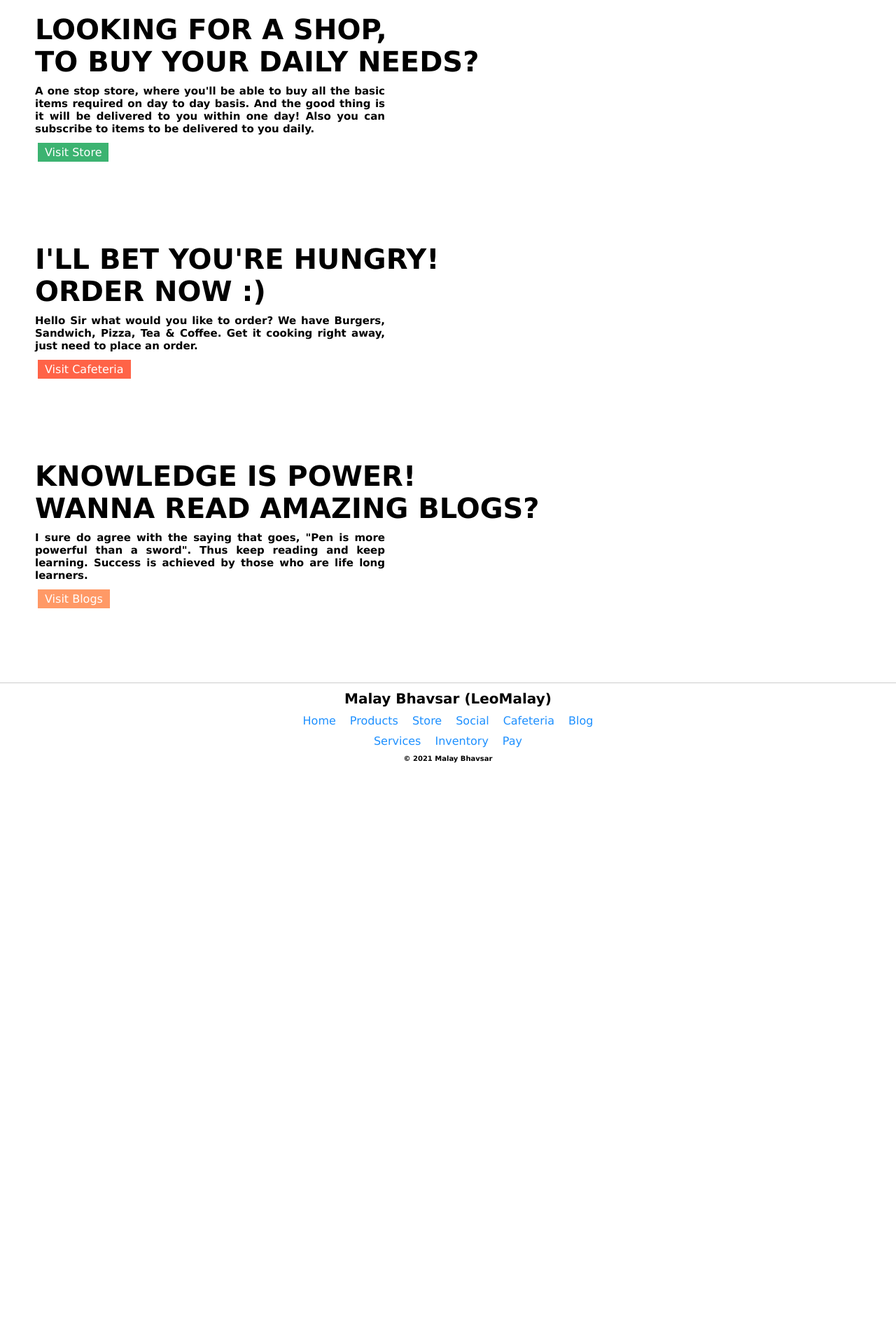
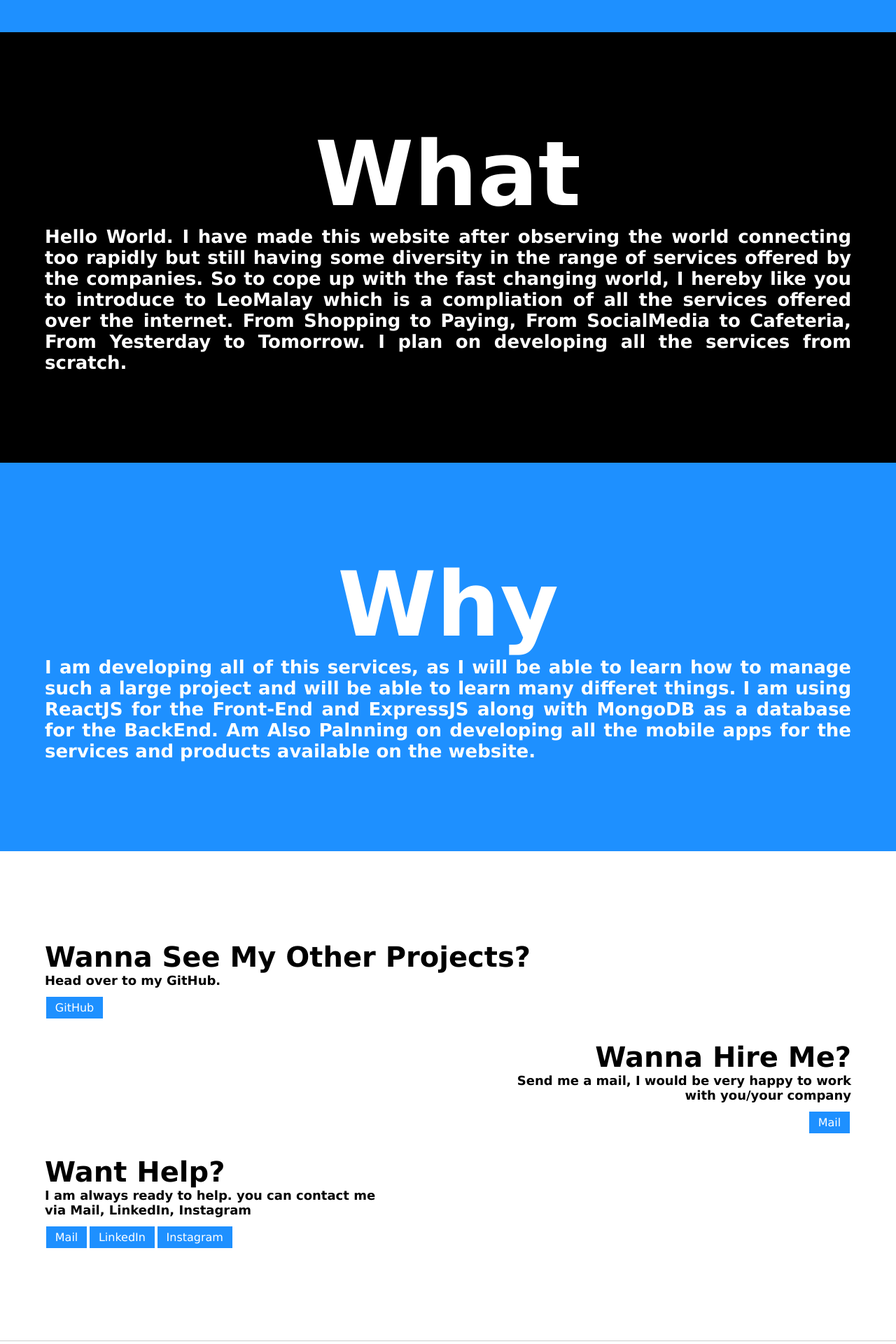
Before and after one commit to Leo-Malay/LeoMalay-ReactJS, a React (Create React App) app: page / in a window 1280 px wide. Shown: the part 460-2380 px from the top of the page at 70% size. Before the commit the page ends 1559 px from the top, so only its background shows below. Built offline with nearby package versions, Linux system fonts and the light colour scheme.

Commit message:
Created Index: Home,Auth

```diff
--- a/src/css/App.css
+++ b/src/css/App.css
@@ -45,3 +45,8 @@ button {
     margin: 2px;
     font-weight: 600;
 }
+.IndexButton {
+    width: 20vw;
+    padding: 0.5vw 1vw;
+    border: none;
+}
--- a/src/css/Home.css
+++ b/src/css/Home.css
@@ -1,37 +1,19 @@
-.Home .section {
-    margin: 100px 30px;
+.HomeIndex .sec1,
+.HomeIndex .sec2,
+.HomeIndex .sec3 {
+    padding: 10vw 5vw;
+    color: var(--white);
 }
-.Home .section #title {
-    font-size: 40px;
-    font-weight: 600;
-    padding-bottom: 10px;
+.HomeIndex .sec1,
+.HomeIndex .sec3 {
+    background-color: var(--primary);
 }
-.Home .section #desc {
-    font-size: 15px;
-    font-weight: 600;
-    max-width: 500px;
-    text-align: justify;
-    padding-bottom: 15px;
+.HomeIndex .sec2 {
+    background-color: var(--black);
 }
-.ListElementContainer {
-    text-align: center;
-    flex-wrap: wrap;
+.HomeIndex .sec4 {
+    padding: 10vw 5vw;
 }
-.ListElement {
-    width: 250px;
-    margin: 5px;
-    padding: 15px 5px;
-    box-shadow: 0px 0px 5px 0px rgb(0, 0, 0, 0.15);
-    display: inline;
+.HomeIndex .title {
+    font-size: 10vw;
 }
-.ListElement #title {
-    font-size: 25px;
-    font-weight: 600;
-    border-radius: 4px;
-    padding: 5px 10px;
-    width: min-content;
-    margin: 5px auto;
-}
-.ListElement #desc {
-    margin: 20px 0px;
-}
--- a/src/views/Home.js
+++ b/src/views/Home.js
@@ -1,80 +1,98 @@
 import Header from "../components/Header";
 import "../css/Home.css";
-import { LinkButton } from "../components/Element";
 const Home = () => {
     return (
-        <div className="Home">
+        <div className="HomeIndex">
             <Header props={{ title: "LeoMalay", type: "Home" }} />
-            <div className="section" id="1">
-                <p id="title">
-                    HELLO WORLD
-                    <br />
-                    WELCOME TO LEOMALAY
-                </p>
-                <p id="desc">
-                    My Primary Aim is to connect everything to a single source.
-                    Just like the sun is the main source of our energy. I wanted
-                    to develop a Sun for the people of this very own beautiful
-                    earth.
+            <div className="sec1">
+                <p className="AlignCenter title bold">LeoMalay</p>
+                <p className="AlignCenter fs15 bold">Malay Bhavsar</p>
+            </div>
+            <div className="sec2">
+                <p className="AlignCenter title bold">What</p>
+                <p className="AlignJustify fs10 bold">
+                    Hello World. I have made this website after observing the
+                    world connecting too rapidly but still having some diversity
+                    in the range of services offered by the companies. So to
+                    cope up with the fast changing world, I hereby like you to
+                    introduce to LeoMalay which is a compliation of all the
+                    services offered over the internet. From Shopping to Paying,
+                    From SocialMedia to Cafeteria, From Yesterday to Tomorrow. I
+                    plan on developing all the services from scratch.
                 </p>
             </div>
-            <div className="section" id="2">
-                <p id="title">
-                    LOOKING FOR A SHOP,
+            <div className="sec3">
+                <p className="AlignCenter title bold">Why</p>
+                <p className="AlignJustify fs10 bold">
+                    I am developing all of this services, as I will be able to
+                    learn how to manage such a large project and will be able to
+                    learn many differet things. I am using ReactJS for the
+                    Front-End and ExpressJS along with MongoDB as a database for
+                    the BackEnd. Am Also Palnning on developing all the mobile
+                    apps for the services and products available on the website.
+                </p>
+            </div>
+            <div className="sec4">
+                <p className="AlignLeft fs17 bold">
+                    Wanna See My Other Projects?
+                </p>
+                <p className="AlignLeft fs6 bold">Head over to my GitHub.</p>
+                <div className="AlignLeft">
                     <br />
-                    TO BUY YOUR DAILY NEEDS?
+                    <a
+                        className="IndexButton primary"
+                        href="https://github.com/Leo-Malay"
+                    >
+                        GitHub
+                    </a>
+                    <br />
+                </div>
+                <br />
+                <br />
+                <p className="AlignRight fs17 bold">Wanna Hire Me?</p>
+                <p className="AlignRight fs6 bold">
+                    Send me a mail, I would be very happy to work
+                    <br /> with you/your company
                 </p>
-                <p id="desc">
-                    A one stop store, where you'll be able to buy all the basic
-                    items required on day to day basis. And the good thing is it
-                    will be delivered to you within one day! Also you can
-                    subscribe to items to be delivered to you daily.
+                <div className="AlignRight">
+                    <br />
+                    <a
+                        className="IndexButton primary"
+                        href="mailto:malaybhavsar.290@gmail.com"
+                    >
+                        Mail
+                    </a>
+                    <br />
+                </div>
+                <br />
+                <br />
+                <p className="AlignLeft fs17 bold">Want Help?</p>
+                <p className="AlignLeft fs6 bold">
+                    I am always ready to help. you can contact me
+                    <br /> via Mail, LinkedIn, Instagram
                 </p>
-                <LinkButton
-                    props={{
-                        value: "Visit Store",
-                        color: "success",
-                        to: "/Store",
-                    }}
-                />
-            </div>
-            <div className="section" id="3">
-                <p id="title">
-                    I'LL BET YOU'RE HUNGRY!
+                <div className="AlignLeft">
                     <br />
-                    ORDER NOW :)
-                </p>
-                <p id="desc">
-                    Hello Sir what would you like to order? We have Burgers,
-                    Sandwich, Pizza, Tea {"&"} Coffee. Get it cooking right
-                    away, just need to place an order.
-                </p>
-                <LinkButton
-                    props={{
-                        value: "Visit Cafeteria",
-                        color: "error",
-                        to: "/Cafeteria",
-                    }}
-                />
-            </div>
-            <div className="section" id="4">
-                <p id="title">
-                    KNOWLEDGE IS POWER!
+                    <a
+                        className="IndexButton primary"
+                        href="mailto:malaybhavsar.290@gmail.com"
+                    >
+                        Mail
+                    </a>
+                    <a
+                        className="IndexButton primary"
+                        href="https://www.linkedin.com/in/leo-malay-bhavsar/"
+                    >
+                        LinkedIn
+                    </a>
+                    <a
+                        className="IndexButton primary"
+                        href="https://www.instagram.com/leo_malay.29/"
+                    >
+                        Instagram
+                    </a>
                     <br />
-                    WANNA READ AMAZING BLOGS?
-                </p>
-                <p id="desc">
-                    I sure do agree with the saying that goes, "Pen is more
-                    powerful than a sword". Thus keep reading and keep learning.
-                    Success is achieved by those who are life long learners.
-                </p>
-                <LinkButton
-                    props={{
-                        value: "Visit Blogs",
-                        color: "secondary",
-                        to: "/Blog",
-                    }}
-                />
+                </div>
             </div>
         </div>
     );
--- a/src/views/products/auth/Index.js
+++ b/src/views/products/auth/Index.js
@@ -1,32 +1,41 @@
+import Header from "../../../components/Header";
+import "./css/index.css";
 const Index = () => {
     return (
-        <div className="Index">
-            <div className="section">
-                <p className="fs17 bold Center">
-                    Tired of Making New Account for New Service?
-                </p>
-                <p className="fs12 bold Center">
-                    Let me Introduce you to LeoAuth. It allows you to use one
-                    account across all serices and products offered By LeoMalay
+        <div className="AuthIndex">
+            <Header
+                props={{ title: "LeoAuth", color: "error", type: "Auth" }}
+            />
+            <div className="sec1">
+                <p className="AlignCenter title bold">LeoAuth</p>
+                <p className="AlignCenter fs12 bold">
+                    One Account for all of our Services
                 </p>
             </div>
-            <div className="section">
-                <p className="fs12 bold">Why LeoAuth?</p>
-                <p className="fs6">
-                    Lets you use differet services and products offered by
-                    LeoMalay for free safely.
+            <div className="sec2">
+                <p className="AlignLeft fs17 bold">Why?</p>
+                <br />
+                <p className="AlignLeft fs6">
+                    Safe {"&"} Secure
+                    <br />
+                    <br />
+                    Use LeoProducts {"&"} LeoServices for Free
+                    <br />
+                    <br />
+                    Enhanced Privacy and Safety measures
                 </p>
             </div>
-            <div className="section">
-                <p className="fs12 bold">What type of Data is Stored?</p>
-                <p className="fs6">
+            <div className="sec3">
+                <p className="AlignLeft fs17 bold">Data Stored by Us!</p>
+                <br />
+                <p className="AlignJustify fs6">
                     Here at LeoAuth, We will store personal but ultra basic
                     details which includes your Name, Email, Mobile, Address,
                     City, State{" & "}Country along with your Username {"& "}
-                    Password.
-                    <br />
-                    We also store your Credit/Debit Card Info if you opt for
-                    LeoPay service.
+                    Password. We may also store your Credit/Debit Card Info if
+                    you opt for certain services. Also you may need to provide
+                    your scanned photo of goverment issued certificate or
+                    identity card for some services.
                 </p>
             </div>
         </div>
--- /dev/null
+++ b/src/views/products/auth/css/index.css
@@ -0,0 +1,19 @@
+.AuthIndex .sec1,
+.AuthIndex .sec2,
+.AuthIndex .sec3 {
+    padding: 10vw 5vw;
+    color: var(--white);
+}
+.AuthIndex .sec1,
+.AuthIndex .sec3 {
+    background-color: var(--error);
+}
+.AuthIndex .sec2 {
+    background-color: var(--black);
+}
+.AuthIndex .sec4 {
+    padding: 10vw 5vw;
+}
+.AuthIndex .title {
+    font-size: 10vw;
+}
```
